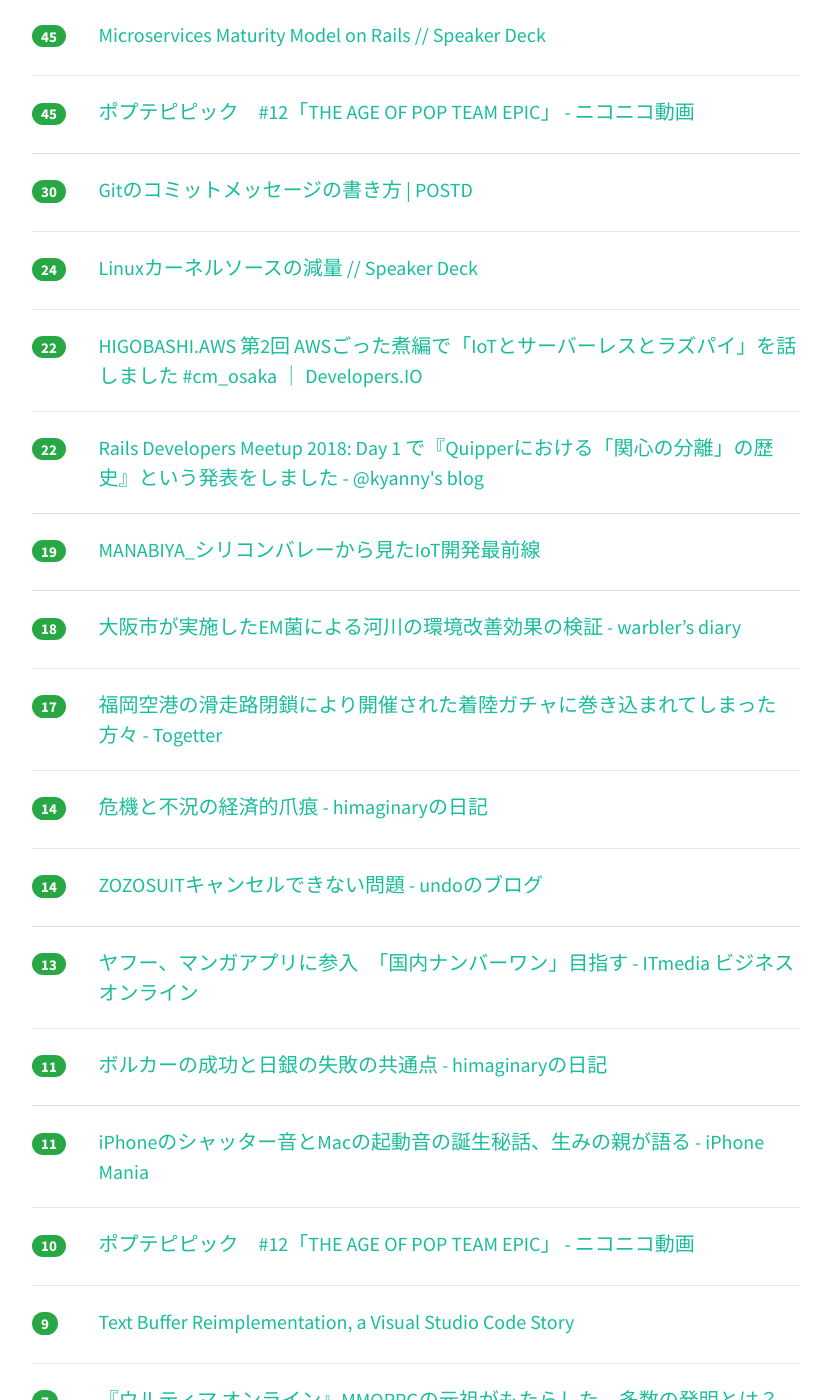
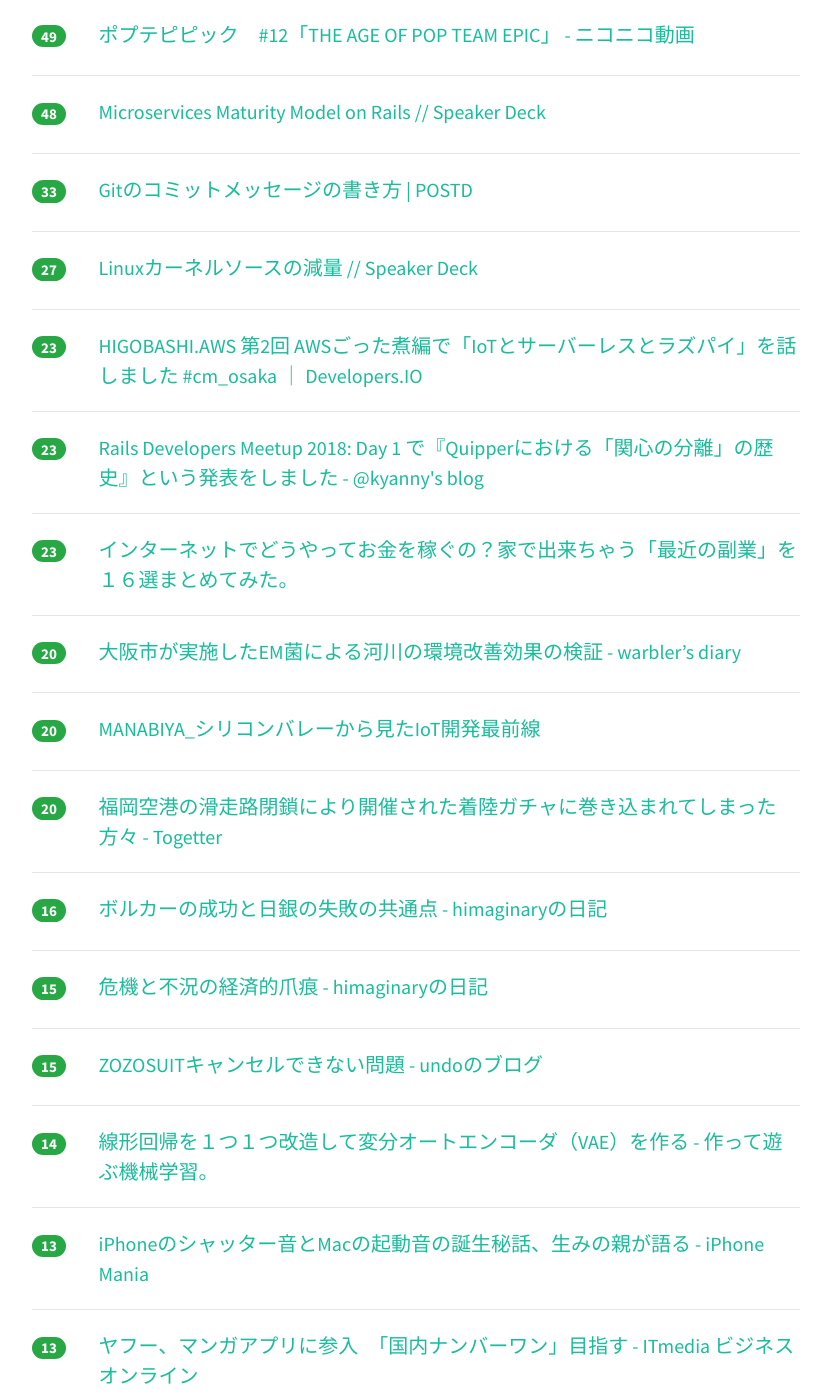
Before and after one commit to yatta47/hatena-matome-site, a Jekyll site: the page built from _posts/2018-03-25-hatena.md, in a window 1280 px wide and 1400 px high, scrolled down 759 px. Shown: the whole window, without its empty margins (224-1055 px from the left). Built offline with Jekyll 4.4.1, drawn with Linux system fonts in a browser that asks for light colours; nearby versions of some CDN libraries; some of the changed text lies outside the part shown.

Commit message:
Updated 2018-03-25

```diff
--- a/_posts/2018-03-25-hatena.md
+++ b/_posts/2018-03-25-hatena.md
@@ -1,84 +1,104 @@
 ---
 layout: post
 title:  "2018-03-25 はてぶIT"
-date:   2018-03-25 12:02:39
+date:   2018-03-25 13:03:28
 tags: [it-hotentry]
 ---
-22 件のデータあり
+25 件のデータあり
 
 <hr><div class="row">
-<div class="col-1"><span class="badge badge-pill badge-success h2">289</span></div>
+<div class="col-1"><span class="badge badge-pill badge-success h2">367</span></div>
 <div class="col-11"><a href='https://qiita.com/takjg/items/e6b8af53421be54b62c9' target='_blank'>格安スマートリモコンの作り方 - Qiita</a></div>
 </div>
 <hr>
 <div class="row">
-<div class="col-1"><span class="badge badge-pill badge-success h2">142</span></div>
+<div class="col-1"><span class="badge badge-pill badge-success h2">180</span></div>
 <div class="col-11"><a href='https://togetter.com/li/1211752' target='_blank'>全てのデスクワーカー・自営業者に捧ぐ「運動不足の漫画家が筋トレを始めた結果」感化されて筋トレに目覚める人続出「よし運動だ」 - Togetter</a></div>
 </div>
 <hr>
 <div class="row">
-<div class="col-1"><span class="badge badge-pill badge-success h2">126</span></div>
+<div class="col-1"><span class="badge badge-pill badge-success h2">152</span></div>
 <div class="col-11"><a href='https://www.slideshare.net/pfi/nlp2018-introduction-of-deep-reinforcement-learning' target='_blank'>ゼロから始める深層強化学習（NLP2018講演資料）/ Introduction of Deep Reinforcement Learni…</a></div>
 </div>
 <hr>
 <div class="row">
-<div class="col-1"><span class="badge badge-pill badge-success h2">101</span></div>
+<div class="col-1"><span class="badge badge-pill badge-success h2">120</span></div>
 <div class="col-11"><a href='http://vaaaaaanquish.hatenablog.com/entry/2018/03/24/212254' target='_blank'>MANABIYAで「AI屋さんの1日」なるフザけたタイトルで登壇した話とその内容 - Stimulator</a></div>
 </div>
 <hr>
 <div class="row">
-<div class="col-1"><span class="badge badge-pill badge-success h2">45</span></div>
+<div class="col-1"><span class="badge badge-pill badge-success h2">49</span></div>
+<div class="col-11"><a href='http://www.nicovideo.jp/watch/1521685282' target='_blank'>ポプテピピック　#12「THE AGE OF POP TEAM EPIC」 - ニコニコ動画</a></div>
+</div>
+<hr>
+<div class="row">
+<div class="col-1"><span class="badge badge-pill badge-success h2">48</span></div>
 <div class="col-11"><a href='https://speakerdeck.com/qsona/microservices-maturity-model-on-rails' target='_blank'>Microservices Maturity Model on Rails // Speaker Deck</a></div>
 </div>
 <hr>
 <div class="row">
-<div class="col-1"><span class="badge badge-pill badge-success h2">45</span></div>
-<div class="col-11"><a href='http://www.nicovideo.jp/watch/1521685282' target='_blank'>ポプテピピック　#12「THE AGE OF POP TEAM EPIC」 - ニコニコ動画</a></div>
-</div>
-<hr>
-<div class="row">
-<div class="col-1"><span class="badge badge-pill badge-success h2">30</span></div>
+<div class="col-1"><span class="badge badge-pill badge-success h2">33</span></div>
 <div class="col-11"><a href='https://postd.cc/how-to-write-a-git-commit-message/' target='_blank'>Gitのコミットメッセージの書き方 | POSTD</a></div>
 </div>
 <hr>
 <div class="row">
-<div class="col-1"><span class="badge badge-pill badge-success h2">24</span></div>
+<div class="col-1"><span class="badge badge-pill badge-success h2">27</span></div>
 <div class="col-11"><a href='https://speakerdeck.com/sat/linuxkanerusosufalsejian-liang' target='_blank'>Linuxカーネルソースの減量 // Speaker Deck</a></div>
 </div>
 <hr>
 <div class="row">
-<div class="col-1"><span class="badge badge-pill badge-success h2">22</span></div>
+<div class="col-1"><span class="badge badge-pill badge-success h2">23</span></div>
 <div class="col-11"><a href='https://dev.classmethod.jp/cloud/aws/higobashi-aws-2-iot-serverless-raspberrypi/' target='_blank'>HIGOBASHI.AWS 第2回 AWSごった煮編で「IoTとサーバーレスとラズパイ」を話しました #cm_osaka ｜ Developers.IO</a></div>
 </div>
 <hr>
 <div class="row">
-<div class="col-1"><span class="badge badge-pill badge-success h2">22</span></div>
+<div class="col-1"><span class="badge badge-pill badge-success h2">23</span></div>
 <div class="col-11"><a href='http://blog.kyanny.me/entry/2018/03/24/230459' target='_blank'>Rails Developers Meetup 2018: Day 1 で『Quipperにおける「関心の分離」の歴史』という発表をしました - @kyanny's blog</a></div>
 </div>
 <hr>
 <div class="row">
-<div class="col-1"><span class="badge badge-pill badge-success h2">19</span></div>
+<div class="col-1"><span class="badge badge-pill badge-success h2">23</span></div>
+<div class="col-11"><a href='http://kanemotilevel.com/ithukugyou.html' target='_blank'>インターネットでどうやってお金を稼ぐの？家で出来ちゃう「最近の副業」を１６選まとめてみた。</a></div>
+</div>
+<hr>
+<div class="row">
+<div class="col-1"><span class="badge badge-pill badge-success h2">20</span></div>
+<div class="col-11"><a href='http://warbler.hatenablog.com/entry/2018/03/24/162936' target='_blank'>大阪市が実施したEM菌による河川の環境改善効果の検証 - warbler’s diary</a></div>
+</div>
+<hr>
+<div class="row">
+<div class="col-1"><span class="badge badge-pill badge-success h2">20</span></div>
 <div class="col-11"><a href='https://www.slideshare.net/bywaysideway1/manabiyaiot-91803869' target='_blank'>MANABIYA_シリコンバレーから見たIoT開発最前線</a></div>
 </div>
 <hr>
 <div class="row">
-<div class="col-1"><span class="badge badge-pill badge-success h2">18</span></div>
-<div class="col-11"><a href='http://warbler.hatenablog.com/entry/2018/03/24/162936' target='_blank'>大阪市が実施したEM菌による河川の環境改善効果の検証 - warbler’s diary</a></div>
-</div>
-<hr>
-<div class="row">
-<div class="col-1"><span class="badge badge-pill badge-success h2">17</span></div>
+<div class="col-1"><span class="badge badge-pill badge-success h2">20</span></div>
 <div class="col-11"><a href='https://togetter.com/li/1211751' target='_blank'>福岡空港の滑走路閉鎖により開催された着陸ガチャに巻き込まれてしまった方々 - Togetter</a></div>
 </div>
 <hr>
 <div class="row">
-<div class="col-1"><span class="badge badge-pill badge-success h2">14</span></div>
+<div class="col-1"><span class="badge badge-pill badge-success h2">16</span></div>
+<div class="col-11"><a href='http://d.hatena.ne.jp/himaginary/20180324/what_anchors_inflation' target='_blank'>ボルカーの成功と日銀の失敗の共通点 - himaginaryの日記</a></div>
+</div>
+<hr>
+<div class="row">
+<div class="col-1"><span class="badge badge-pill badge-success h2">15</span></div>
 <div class="col-11"><a href='http://d.hatena.ne.jp/himaginary/20180323/The_Economic_Scars_of_Crises_and_Recessions' target='_blank'>危機と不況の経済的爪痕 - himaginaryの日記</a></div>
 </div>
 <hr>
 <div class="row">
+<div class="col-1"><span class="badge badge-pill badge-success h2">15</span></div>
+<div class="col-11"><a href='http://undo0530.hatenablog.com/entry/2018/03/21/235535' target='_blank'>ZOZOSUITキャンセルできない問題 - undoのブログ</a></div>
+</div>
+<hr>
+<div class="row">
 <div class="col-1"><span class="badge badge-pill badge-success h2">14</span></div>
-<div class="col-11"><a href='http://undo0530.hatenablog.com/entry/2018/03/21/235535' target='_blank'>ZOZOSUITキャンセルできない問題 - undoのブログ</a></div>
+<div class="col-11"><a href='http://machine-learning.hatenablog.com/entry/2018/03/25/010430' target='_blank'>線形回帰を１つ１つ改造して変分オートエンコーダ（VAE）を作る - 作って遊ぶ機械学習。</a></div>
+</div>
+<hr>
+<div class="row">
+<div class="col-1"><span class="badge badge-pill badge-success h2">13</span></div>
+<div class="col-11"><a href='https://iphone-mania.jp/news-207006/' target='_blank'>iPhoneのシャッター音とMacの起動音の誕生秘話、生みの親が語る - iPhone Mania</a></div>
 </div>
 <hr>
 <div class="row">
@@ -87,27 +107,22 @@ tags: [it-hotentry]
 </div>
 <hr>
 <div class="row">
-<div class="col-1"><span class="badge badge-pill badge-success h2">11</span></div>
-<div class="col-11"><a href='http://d.hatena.ne.jp/himaginary/20180324/what_anchors_inflation' target='_blank'>ボルカーの成功と日銀の失敗の共通点 - himaginaryの日記</a></div>
-</div>
-<hr>
-<div class="row">
-<div class="col-1"><span class="badge badge-pill badge-success h2">11</span></div>
-<div class="col-11"><a href='https://iphone-mania.jp/news-207006/' target='_blank'>iPhoneのシャッター音とMacの起動音の誕生秘話、生みの親が語る - iPhone Mania</a></div>
-</div>
-<hr>
-<div class="row">
 <div class="col-1"><span class="badge badge-pill badge-success h2">10</span></div>
 <div class="col-11"><a href='http://www.nicovideo.jp/watch/so32916524' target='_blank'>ポプテピピック　#12「THE AGE OF POP TEAM EPIC」 - ニコニコ動画</a></div>
 </div>
 <hr>
 <div class="row">
-<div class="col-1"><span class="badge badge-pill badge-success h2">9</span></div>
+<div class="col-1"><span class="badge badge-pill badge-success h2">10</span></div>
 <div class="col-11"><a href='https://code.visualstudio.com/blogs/2018/03/23/text-buffer-reimplementation' target='_blank'>Text Buffer Reimplementation, a Visual Studio Code Story</a></div>
 </div>
 <hr>
 <div class="row">
-<div class="col-1"><span class="badge badge-pill badge-success h2">7</span></div>
+<div class="col-1"><span class="badge badge-pill badge-success h2">10</span></div>
+<div class="col-11"><a href='https://wired.jp/2018/03/24/mark-zuckerberg-interview/' target='_blank'>ザッカーバーグ、個人情報流出とFacebookの「過ち」について激白：『WIRED』US版インタヴュー｜WIRED.jp</a></div>
+</div>
+<hr>
+<div class="row">
+<div class="col-1"><span class="badge badge-pill badge-success h2">8</span></div>
 <div class="col-11"><a href='https://www.famitsu.com/news/201803/24154303.html' target='_blank'>『ウルティマ オンライン』MMORPGの元祖がもたらした、多数の発明とは？ “ロード・ブリティッシュ”らが明かす開発秘話【GDC 2018】 - ファミ通.com</a></div>
 </div>
 <hr>
```
